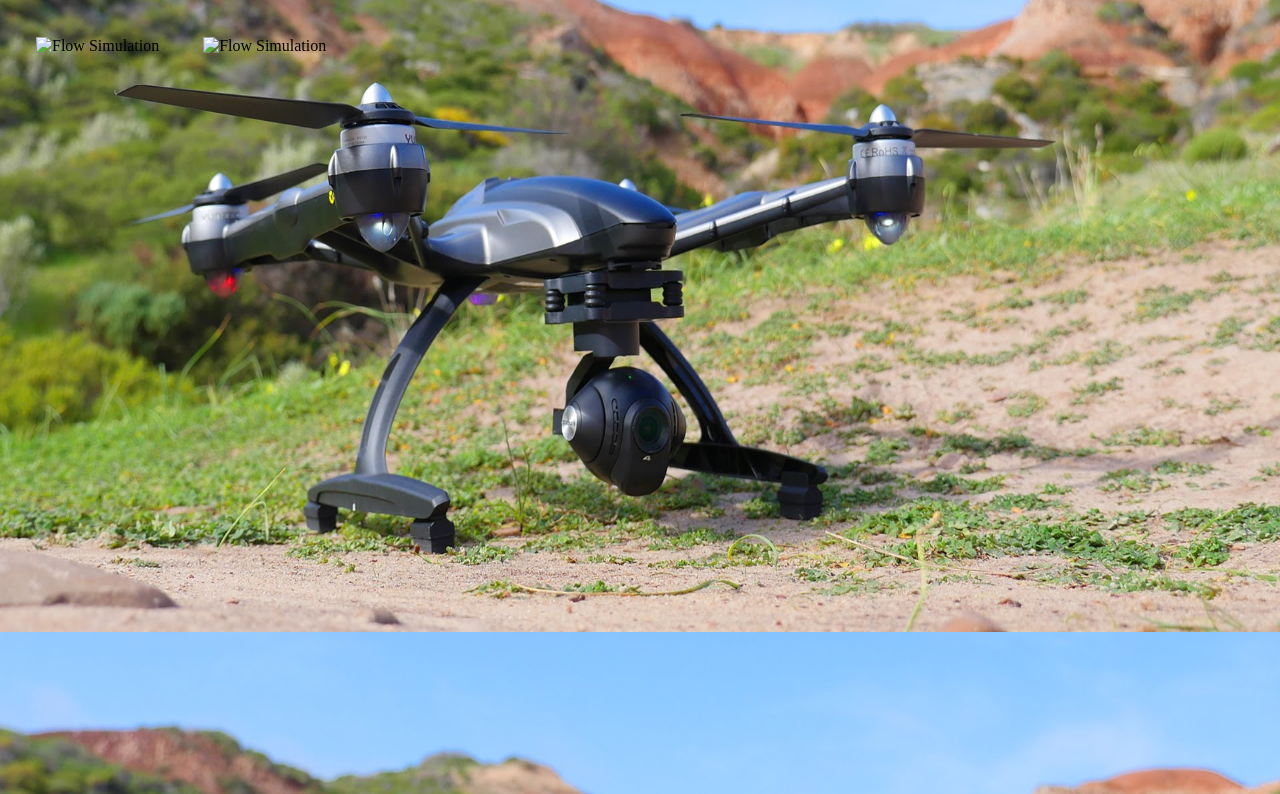
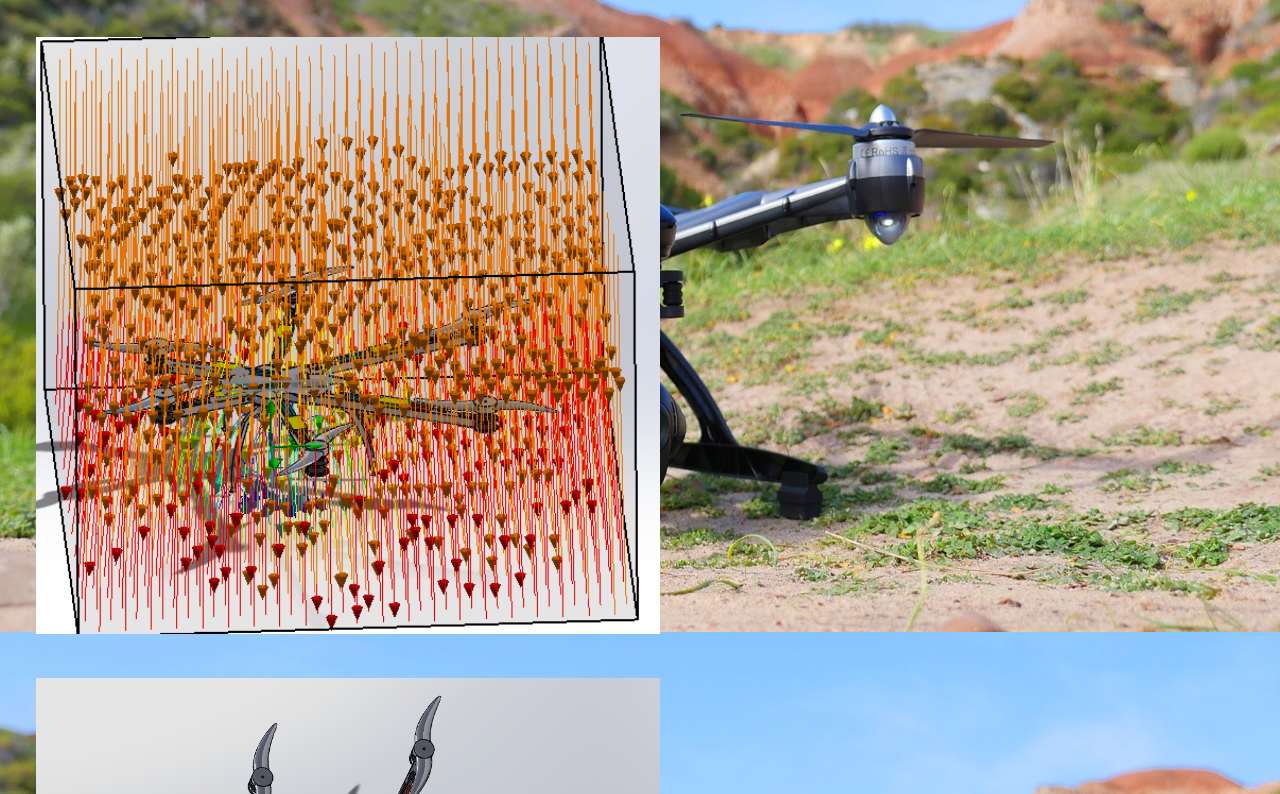
Before and after one commit to TeamHud/TeamHud.github.io, a plain HTML site: page parts.html in a window 1280 px wide. Shown: the part 168-962 px from the top of the page. Drawn offline with Linux system fonts and the light colour scheme; files whose address does not match are found by name.

Commit message:
Add files via upload

```diff
--- a/css.css
+++ b/css.css
@@ -14,7 +14,7 @@ img {
 
 html {background-attachment:fixed;
 <--background-color:rgb(244, 215, 66);
-    background-image:url(Images/porque%20image.jpg);
+    background-image:url(porque%20image.jpg);
     background-repeat: no-repeat;
     background-size: 100%;
 }
--- a/parts.html
+++ b/parts.html
@@ -25,8 +25,9 @@ color: white;
 <h1 class="title">Pickle Rick Drone Parts</h1>
     <div class="img">
 
-        <img src="Images/floo.PNG" alt="Flow Simulation" >
-        <img src="Images/center.PNG" alt="Flow Simulation" >
+        <img src="floo.PNG" alt="Flow Simulation" >
+        <img src="center.PNG" alt="Flow Simulation" >
+    </div>
     </div>
 </body>
 </html>
```
